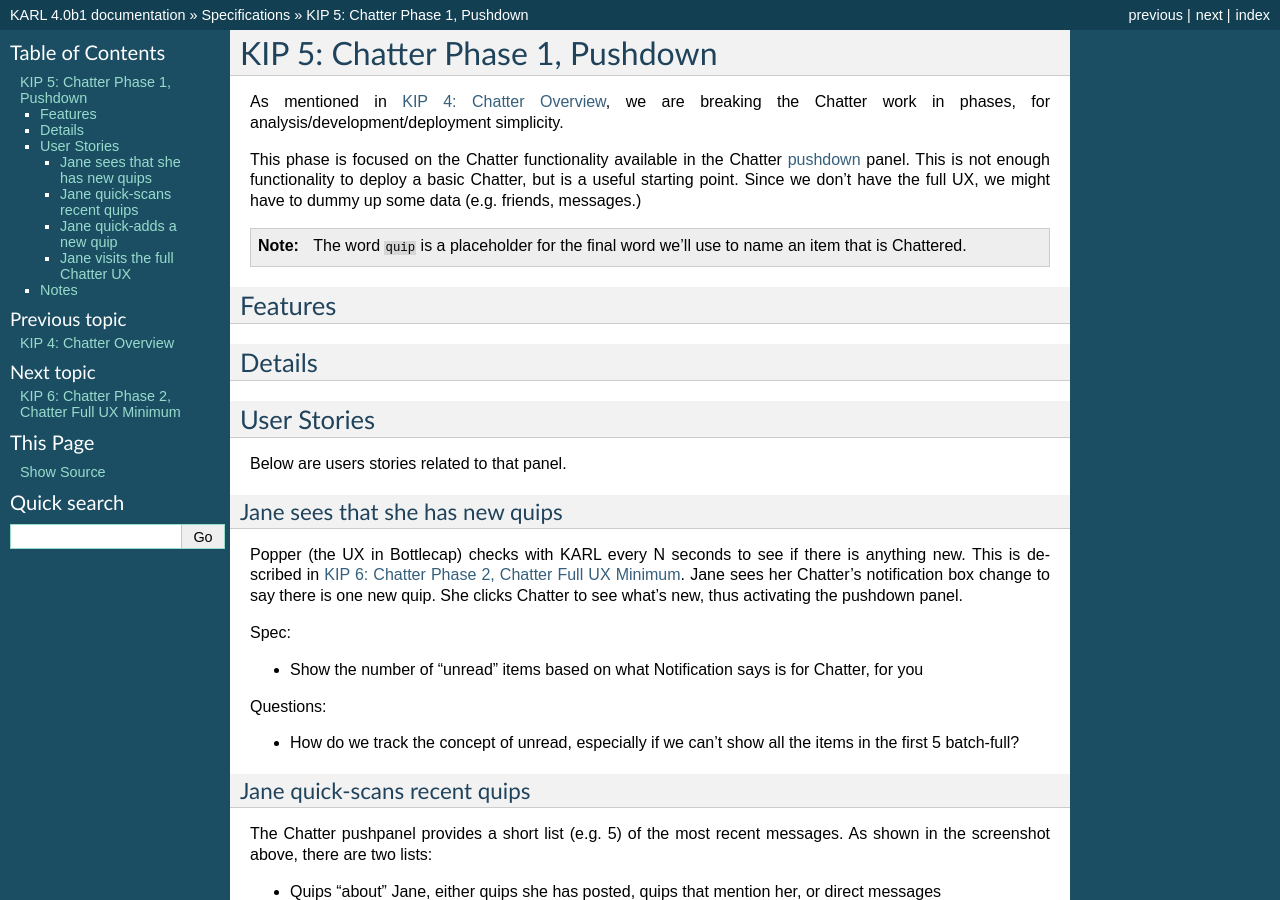
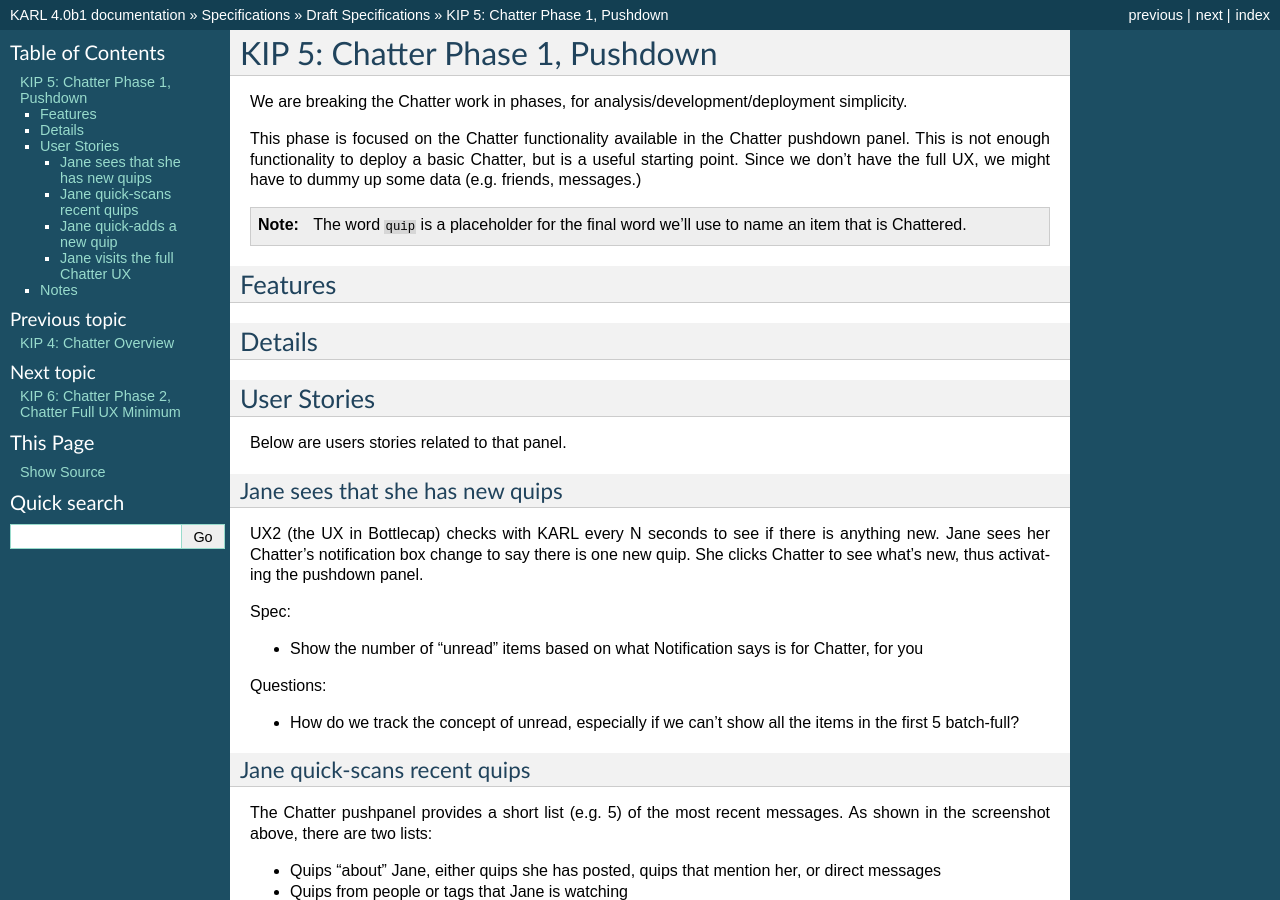
Before and after one commit to karlproject/karldocs, a Sphinx documentation site: the page built from docs/specs/drafts/chatter-pushdown.rst, in a window 1280 px wide and 900 px high. Built offline with Sphinx 7.4.7, drawn with Linux system fonts in a browser that asks for light colours; some of the changed text lies outside the part shown.

Commit message:
Moved to drafts

```diff
--- a/docs/specs/kip-0009.rst
+++ b/docs/specs/drafts/bulk-import.rst
@@ -1,6 +1,6 @@
-=====================================
-KIP 9: Bulk Import of Content (Oxfam)
-=====================================
+==============================
+Bulk Import of Content (Oxfam)
+==============================
 
 Oxfam has a lot of content to migrate into KARL. They need a web API
 that their developers can use to load content extracted from other
--- a/docs/specs/kip-0005.rst
+++ b/docs/specs/drafts/chatter-pushdown.rst
@@ -2,14 +2,13 @@
 KIP 5: Chatter Phase 1, Pushdown
 ================================
 
-As mentioned in :doc:`kip-0004`, we are breaking the Chatter work in
-phases, for analysis/development/deployment simplicity.
+We are breaking the Chatter work in phases, for
+analysis/development/deployment simplicity.
 
 This phase is focused on the Chatter functionality available in the
-Chatter :doc:`pushdown <kip-0002>` panel. This is not enough
-functionality to deploy a basic Chatter, but is a useful starting
-point. Since we don't have the full UX, we might have to dummy up some
-data (e.g. friends, messages.)
+Chatter pushdown panel. This is not enough functionality to deploy a
+basic Chatter, but is a useful starting point. Since we don't have the
+full UX, we might have to dummy up some data (e.g. friends, messages.)
 
 .. note::
 
@@ -30,8 +29,8 @@
 Jane sees that she has new quips
 --------------------------------
 
-Popper (the UX in Bottlecap) checks with KARL every N seconds to see if
-there is anything new. This is described in :doc:`kip-0006`. Jane sees
+UX2 (the UX in Bottlecap) checks with KARL every N seconds to see if
+there is anything new. Jane sees
 her Chatter's notification box change to say there is one new quip. She
 clicks Chatter to see what's new, thus activating the pushdown panel.
 
--- a/docs/specs/kip-0008.rst
+++ b/docs/specs/drafts/notifications.rst
@@ -1,6 +1,6 @@
-=============================================
-KIP 6: Seeing New Activity with Notifications
-=============================================
+======================================
+Seeing New Activity with Notifications
+======================================
 
 Content gets created in KARL that might need attention by a user. If
 they don't reload a page, they won't know there's something for them.
--- a/docs/specs/kip-0003.rst
+++ /dev/null
@@ -1,3 +0,0 @@
-======================================
-KIP 3: Consolidated Viewing with Radar
-======================================
```
Also changed, not shown: docs/specs/drafts/chatter-fullux.rst (renamed from docs/specs/kip-0006.rst, +3 -5 lines), docs/specs/drafts/index.rst (added, +19 -0 lines), docs/specs/drafts/open-id.rst (added, +24 -0 lines), docs/specs/drafts/searchbox.rst (added, +114 -0 lines), docs/specs/index.rst (+8 -11 lines), docs/specs/kip-0001.rst (+147 -91 lines), docs/specs/kip-0002.rst (deleted, +0 -160 lines), docs/specs/kip-0007.rst (deleted, +0 -20 lines), docs/specs/drafts/chatter-overview.rst (renamed from docs/specs/kip-0004.rst).
